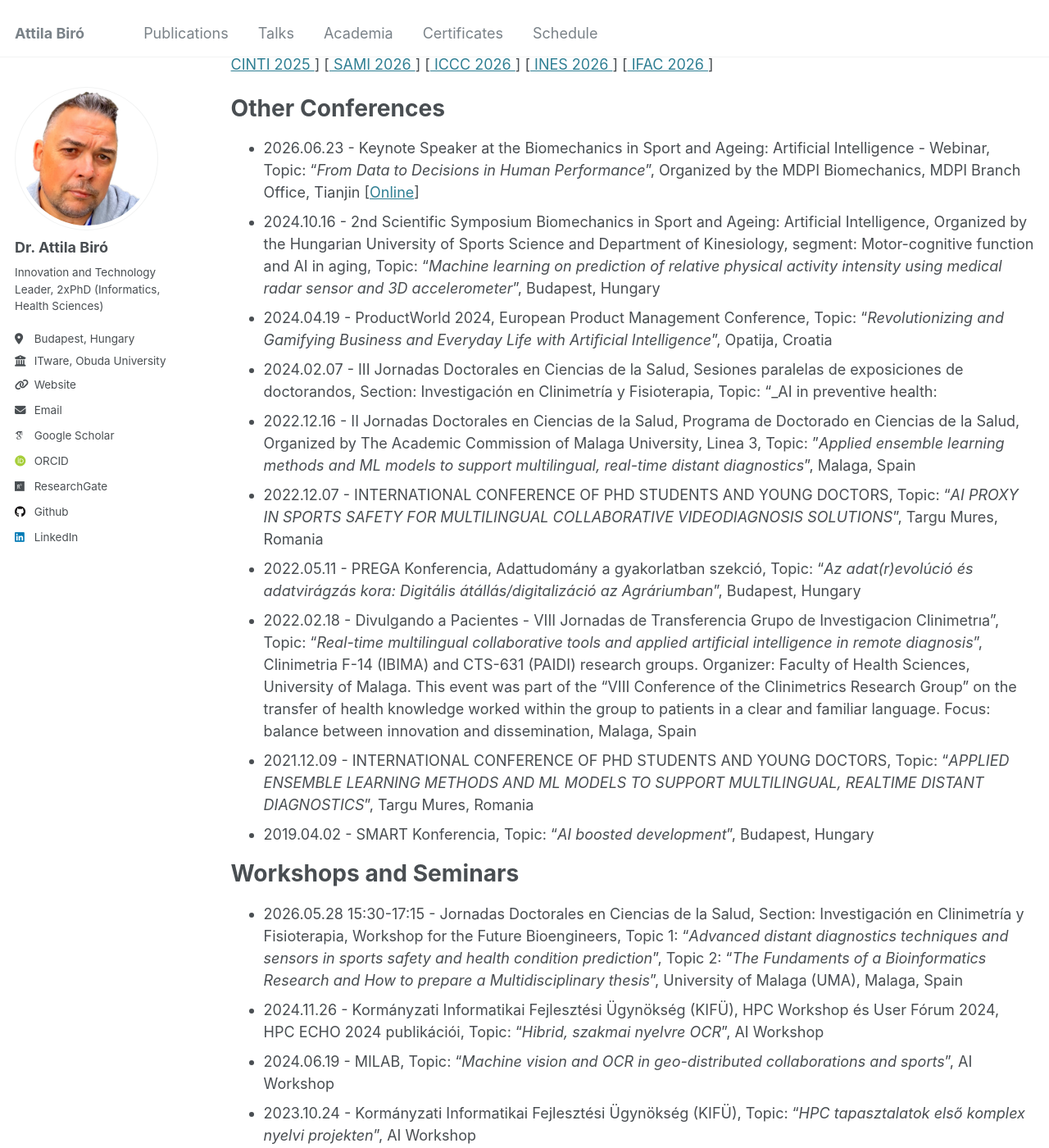
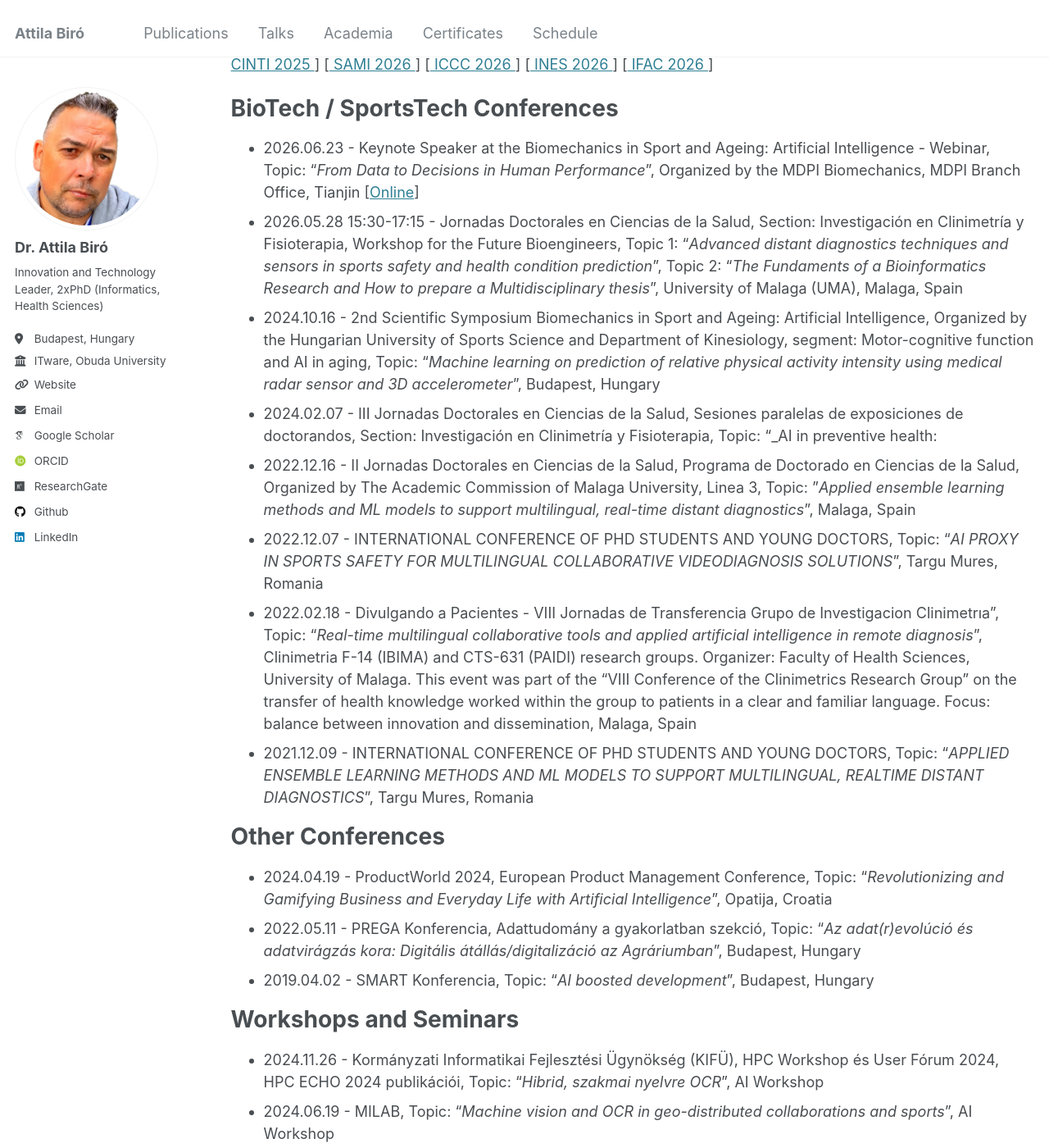
Before and after one commit to biroka/biroka.github.io, a Jekyll site: the page built from _pages/talks.md, in a window 1280 px wide and 1400 px high, scrolled down 2863 px. Shown: the whole window at 82% size. Built offline with Jekyll 4.4.1, drawn with Linux system fonts in a browser that asks for light colours; some web fonts are replaced.

Commit message:
Update conference and workshop details in talks.md

```diff
--- a/_pages/talks.md
+++ b/_pages/talks.md
@@ -62,23 +62,25 @@ Attended IEEE Conferences
 [[ INES 2026 ](http://www.ines-conf.org/ines-conf/2026index.html)]
 [[ IFAC 2026 ](https://www.ifac2026.org/fairDash.do)]
 
+BioTech / SportsTech Conferences
+======
+* 2026.06.23 - Keynote Speaker at the Biomechanics in Sport and Ageing: Artificial Intelligence - Webinar, Topic: "_From Data to Decisions in Human Performance_", Organized by the MDPI Biomechanics, MDPI Branch Office, Tianjin [<a target="_new" href="https://sciforum.net/event/Biomechanics-1?subscribe&section=#welcomef">Online</a>]
+* 2026.05.28 15:30-17:15 - Jornadas Doctorales en Ciencias de la Salud, Section: Investigación en Clinimetría y Fisioterapia, Workshop for the Future Bioengineers, Topic 1: “_Advanced distant diagnostics techniques and sensors in sports safety and health condition prediction_”, Topic 2: "_The Fundaments of a Bioinformatics Research and How to prepare a Multidisciplinary thesis_",  University of Malaga (UMA), Malaga, Spain
+* 2024.10.16 - 2nd Scientific Symposium Biomechanics in Sport and Ageing: Artificial Intelligence, Organized by the Hungarian University of Sports Science and Department of Kinesiology, segment: Motor-cognitive function and AI in aging, Topic: "_Machine learning on prediction of relative physical activity intensity using medical radar sensor and 3D accelerometer_", Budapest, Hungary
+* 2024.02.07 - III Jornadas Doctorales en Ciencias de la Salud, Sesiones paralelas de exposiciones de doctorandos, Section: Investigación en Clinimetría y Fisioterapia, Topic: "_AI in preventive health:
+* 2022.12.16 - II Jornadas Doctorales en Ciencias de la Salud, Programa de Doctorado en Ciencias de la Salud, Organized by The Academic Commission of Malaga University, Linea 3, Topic: ”_Applied ensemble learning methods and ML models to support multilingual, real-time distant diagnostics_”, Malaga, Spain
+* 2022.12.07 - INTERNATIONAL CONFERENCE OF PHD STUDENTS AND YOUNG DOCTORS, Topic: "_AI PROXY IN SPORTS SAFETY FOR MULTILINGUAL COLLABORATIVE VIDEODIAGNOSIS SOLUTIONS_", Targu Mures, Romania
+* 2022.02.18 - Divulgando a Pacientes - VIII Jornadas de Transferencia Grupo de Investigacion Clinimetrıa”, Topic: "_Real-time multilingual collaborative tools and applied artificial intelligence in remote diagnosis_”, Clinimetria F-14 (IBIMA) and CTS-631 (PAIDI) research groups. Organizer: Faculty of Health Sciences, University of Malaga. This event was part of the "VIII Conference of the Clinimetrics Research Group" on the transfer of health knowledge worked within the group to patients in a clear and familiar language. Focus: balance between innovation and dissemination, Malaga, Spain
+* 2021.12.09 - INTERNATIONAL CONFERENCE OF PHD STUDENTS AND YOUNG DOCTORS, Topic: "_APPLIED ENSEMBLE LEARNING METHODS AND ML MODELS TO SUPPORT MULTILINGUAL, REALTIME DISTANT DIAGNOSTICS_", Targu Mures, Romania
 
 Other Conferences
 ======
-* 2026.06.23 - Keynote Speaker at the Biomechanics in Sport and Ageing: Artificial Intelligence - Webinar, Topic: "_From Data to Decisions in Human Performance_", Organized by the MDPI Biomechanics, MDPI Branch Office, Tianjin [<a target="_new" href="https://sciforum.net/event/Biomechanics-1?subscribe&section=#welcomef">Online</a>]
-* 2024.10.16 - 2nd Scientific Symposium Biomechanics in Sport and Ageing: Artificial Intelligence, Organized by the Hungarian University of Sports Science and Department of Kinesiology, segment: Motor-cognitive function and AI in aging, Topic: "_Machine learning on prediction of relative physical activity intensity using medical radar sensor and 3D accelerometer_", Budapest, Hungary
 * 2024.04.19 - ProductWorld 2024, European Product Management Conference, Topic: "_Revolutionizing and Gamifying Business and Everyday Life with Artificial Intelligence_", Opatija, Croatia
-* 2024.02.07 - III Jornadas Doctorales en Ciencias de la Salud, Sesiones paralelas de exposiciones de doctorandos, Section: Investigación en Clinimetría y Fisioterapia, Topic: "_AI in preventive health:
-* 2022.12.16 - II Jornadas Doctorales en Ciencias de la Salud, Programa de Doctorado en Ciencias de la Salud, Organized by The Academic Commission of Malaga University, Linea 3, Topic: ”_Applied ensemble learning methods and ML models to support multilingual, real-time distant diagnostics_”, Malaga, Spain
-* 2022.12.07 - INTERNATIONAL CONFERENCE OF PHD STUDENTS AND YOUNG DOCTORS, Topic: "_AI PROXY IN SPORTS SAFETY FOR MULTILINGUAL COLLABORATIVE VIDEODIAGNOSIS SOLUTIONS_", Targu Mures, Romania
 * 2022.05.11 - PREGA Konferencia, Adattudomány a gyakorlatban szekció, Topic: "_Az adat(r)evolúció és adatvirágzás kora: Digitális átállás/digitalizáció az Agráriumban_", Budapest, Hungary
-* 2022.02.18 - Divulgando a Pacientes - VIII Jornadas de Transferencia Grupo de Investigacion Clinimetrıa”, Topic: "_Real-time multilingual collaborative tools and applied artificial intelligence in remote diagnosis_”, Clinimetria F-14 (IBIMA) and CTS-631 (PAIDI) research groups. Organizer: Faculty of Health Sciences, University of Malaga. This event was part of the "VIII Conference of the Clinimetrics Research Group" on the transfer of health knowledge worked within the group to patients in a clear and familiar language. Focus: balance between innovation and dissemination, Malaga, Spain
-* 2021.12.09 - INTERNATIONAL CONFERENCE OF PHD STUDENTS AND YOUNG DOCTORS, Topic: "_APPLIED ENSEMBLE LEARNING METHODS AND ML MODELS TO SUPPORT MULTILINGUAL, REALTIME DISTANT DIAGNOSTICS_", Targu Mures, Romania
 * 2019.04.02 - SMART Konferencia, Topic: "_AI boosted development_", Budapest, Hungary
 
 Workshops and Seminars
 ======
-* 2026.05.28 15:30-17:15 - Jornadas Doctorales en Ciencias de la Salud, Section: Investigación en Clinimetría y Fisioterapia, Workshop for the Future Bioengineers, Topic 1: “_Advanced distant diagnostics techniques and sensors in sports safety and health condition prediction_”, Topic 2: "_The Fundaments of a Bioinformatics Research and How to prepare a Multidisciplinary thesis_",  University of Malaga (UMA), Malaga, Spain
 * 2024.11.26 - Kormányzati Informatikai Fejlesztési Ügynökség (KIFÜ), HPC Workshop és User Fórum 2024, HPC ECHO 2024 publikációi, Topic: "_Hibrid, szakmai nyelvre OCR_", AI Workshop
 * 2024.06.19 - MILAB, Topic: "_Machine vision and OCR in geo-distributed collaborations and sports_", AI Workshop
 * 2023.10.24 - Kormányzati Informatikai Fejlesztési Ügynökség (KIFÜ), Topic: "_HPC tapasztalatok első komplex nyelvi projekten_", AI Workshop
```
